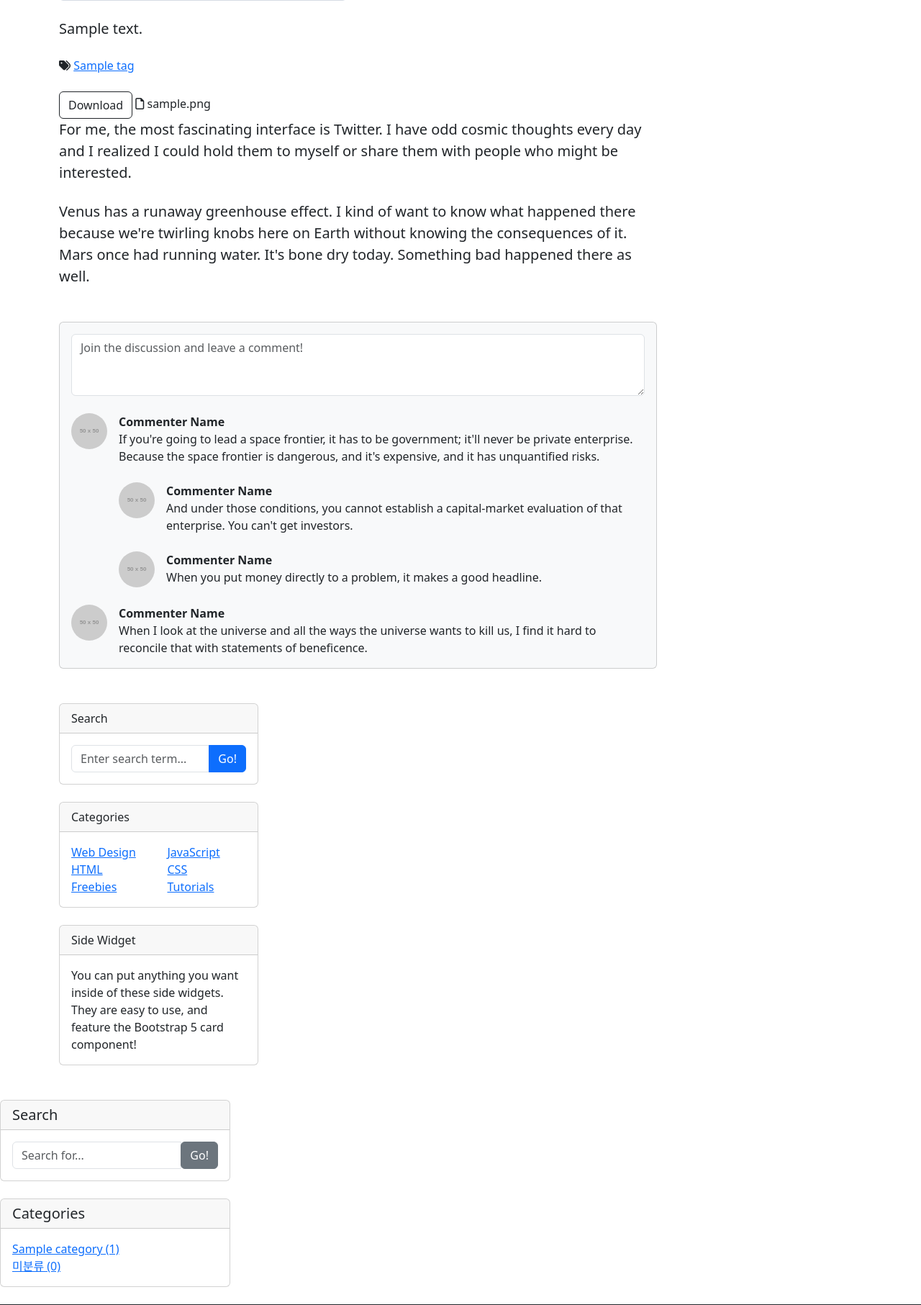
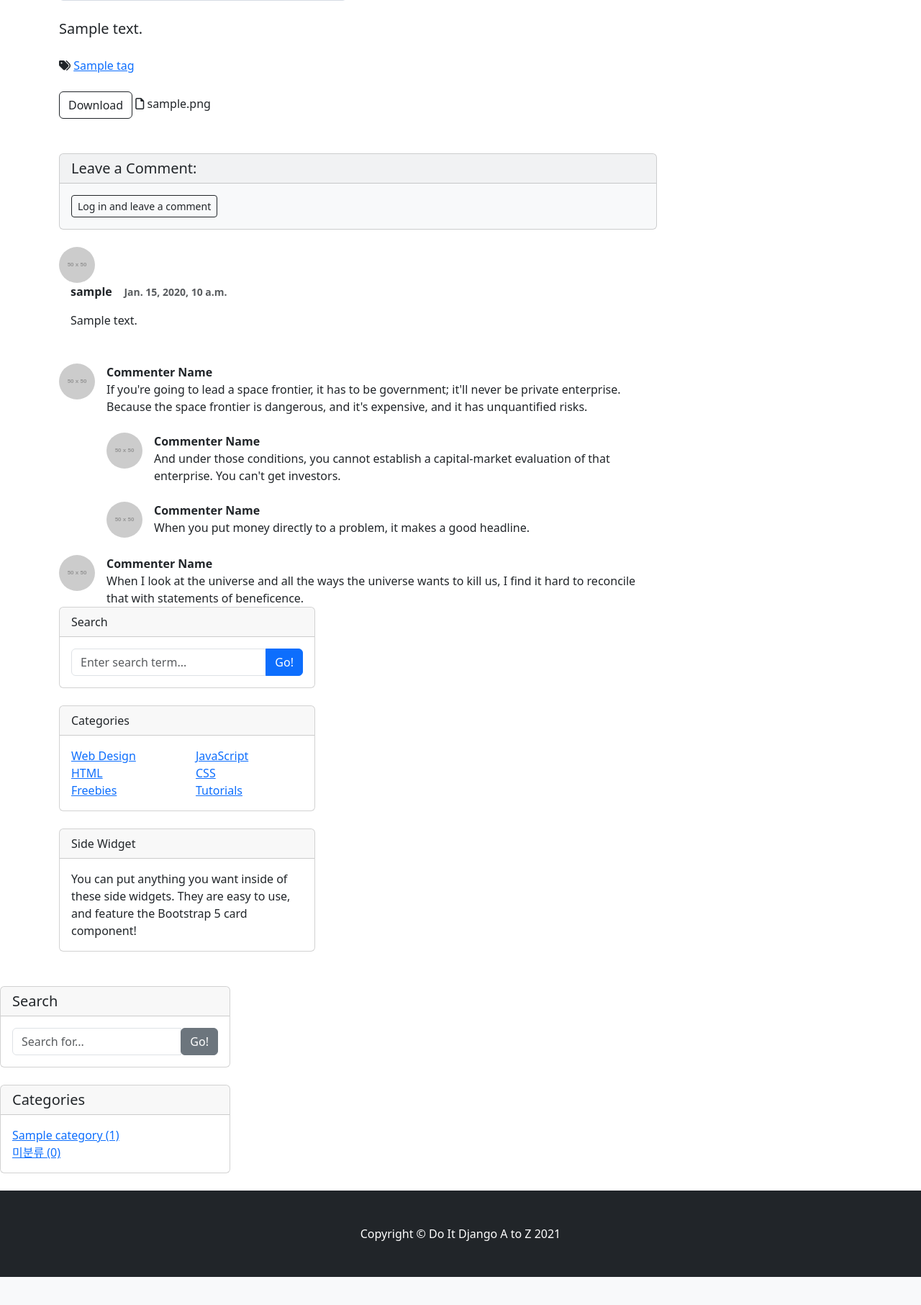
Before and after one commit to automaster5013/do_it_django, a Django app: page /blog/1/ in a window 1280 px wide. Shown: the part 627-2440 px from the top of the page at 72% size. After the commit the page ends 2401 px from the top, so only its background shows below. Run offline with Django 5.2, Linux system fonts and the light colour scheme; tables that the repository leaves empty hold one stand-in row (values such as "Sample post"); grey boxes marked "Sample" are stand-in pictures; grey boxes labelled with a size stand in for pictures from a placeholder-image service; some libraries are stand-ins or nearby versions.

Commit message:
492page, 댓글 내용 수정

```diff
--- a/blog/Templates/blog/base.html
+++ b/blog/Templates/blog/base.html
@@ -41,8 +41,7 @@
                             <ul class="list-unstyled mb-0">
                                 {% for category in categories %}
                                 <li>
-                                    <a href="{{ category.get_absolute_url }}">{{ category }}
-                                         ({{ category.post_set.count}})</a>
+                                    <a href="{{ category.get_absolute_url }}">{{ category }} ({{ category.post_set.count }})</a>
                                 </li>
                             {% endfor %}
                             <li>
--- a/blog/Templates/blog/post_detail.html
+++ b/blog/Templates/blog/post_detail.html
@@ -1,13 +1,15 @@
 {% extends 'blog/base.html' %}
+{% load crispy_forms_tags %}
 
 {% block head_title %}
     {{ post.title }} - Blog
 {% endblock %}
 
+
 {% block main_area %}
     <div id="post-area">
         {% if post.category %}
-            {{post.category}}
+            <span class="float-right">{{ post.category }}</span>
         {% else %}
             미분류
         {% endif %}
@@ -26,11 +28,9 @@
 
  <hr>
 
-{% if user.is_authenticated and user == post.author %}
- <a class="btn btn-info btn-sm float-right"
-  href="/blog/update_post/{{ post.pk }}/" role="button">
-    <i class="fas fa-pen"></i>Edit Post</a>
-{% endif %}
+        {% if user.is_authenticated and user == post.author %}
+            <a class="btn btn-info btn-sm float-right" href="/blog/update_post/{{ post.pk }}/" role="button"><i class="fas fa-pen"></i>  Edit Post</a>
+        {% endif %}
 
  <!-- Date/Time -->
  <p>Posted on {{ post.created_at }}</p>
@@ -73,19 +73,56 @@
         {% endif %}
         {{ post.get_file_name }}
     {% endif %}
-
-    <p class="fs-5 mb-4">For me, the most fascinating interface is Twitter. I have odd cosmic thoughts every day and I realized I could hold them to myself or share them with people who might be interested.</p>
-    <p class="fs-5 mb-4">Venus has a runaway greenhouse effect. I kind of want to know what happened there because we're twirling knobs here on Earth without knowing the consequences of it. Mars once had running water. It's bone dry today. Something bad happened there as well.</p>
 </section>
-</article>
 </div>
 <div id="comment-area">
 <!-- Comments section-->
 <section class="mb-5">
-<div class="card bg-light">
-    <div class="card-body">
+<div class="card bg-light mb-4">
+	<h5 class="card-header">Leave a Comment:</h5>
+    <div class="card-body py-3">
         <!-- Comment form-->
-        <form class="mb-4"><textarea class="form-control" rows="3" placeholder="Join the discussion and leave a comment!"></textarea></form>
+        {% if user.is_authenticated %}
+        <form id="comment-form" method="POST" action="{{ post.get_absolute_url }}new_comment/">
+            {% csrf_token %}
+            <div class="form-group mb-3">
+                {{ comment_form | crispy }}
+            </div>
+            <button type="submit" class="btn btn-primary">Submit</button>
+        </form>
+        {% else %}
+        <a role="button" class="btn btn-outline-dark btn-sm" href="#" data-toggle="modal" data-target="#loginModal">Log in and leave a comment</a>
+        {% endif %}
+    </div>
+</div>
+
+        {% if post.comment_set.exists %}
+            {% for comment in post.comment_set.iterator %}
+            <!-- Single comment-->
+        <div class="d-flex" id="comment-{{ comment.pk }}">
+            <img class="rounded-circle" src="https://dummyimage.com/50x50/ced4da/6c757d.jpg" alt="..." /></div>
+            <div class="ms-3">
+
+                {% if user.is_authenticated and comment.author == user %}
+                <div class="float-right">
+                    <a role="button"
+                        class="btn btn-sm btn-info float-right"
+                        id="comment-{{comment.pk}}-update-btn"
+                        href="/blog/update_comment/{{comment.pk}}/">edit</a>
+                </div>
+                {% endif %}
+
+                <div class="fw-bold">{{ comment.author.username }} &nbsp;&nbsp;
+                    <small class="text-muted">{{comment.created_at}}</small></div>
+                <p>{{ comment.content | linebreaks}}</p>
+                {% if comment.created_at != comment.modified_at %}
+                    <p class="text-muted float-right"><small>Updated: {{ comment.modified_at }}</small></p>
+                {% endif %}
+            </div>
+        </div>
+            {% endfor %}
+        {% endif %}
+
         <!-- Comment with nested comments-->
         <div class="d-flex mb-4">
             <!-- Parent comment-->
@@ -119,8 +156,6 @@
                 When I look at the universe and all the ways the universe wants to kill us, I find it hard to reconcile that with statements of beneficence.
             </div>
         </div>
-    </div>
-</div>
 </section>
 </div>
 <!-- Side widgets-->
--- a/blog/models.py
+++ b/blog/models.py
@@ -1,4 +1,3 @@
-from pyexpat import model
 from django.db import models
 from django.contrib.auth.models import User
 import os
@@ -64,3 +63,6 @@ class Comment(models.Model):
 
     def __str__(self):
         return f'{self.author}::{self.content}'
+
+    def get_absolute_url(self):
+        return f'{self.post.get_absolute_url()}#comment-{self.pk}'
--- a/blog/urls.py
+++ b/blog/urls.py
@@ -2,10 +2,12 @@ from django.urls import path
 from . import views
 
 urlpatterns = [
+    path('update_comment/<int:pk>/', views.CommentUpdate.as_view()),
     path('update_post/<int:pk>/', views.PostUpdate.as_view()),
     path('create_post/', views.PostCreate.as_view()),
     path('tag/<str:slug>/', views.tag_page),
     path('category/<str:slug>/', views.category_page),
+    path('<int:pk>/new_comment/', views.new_comment),
     path('<int:pk>/', views.PostDetail.as_view()),
     path('', views.PostList.as_view()),
     # path('<int:pk>/', views.single_post_page),
--- a/blog/views.py
+++ b/blog/views.py
@@ -1,9 +1,14 @@
+from django.shortcuts import render, redirect
 from django.views.generic import ListView, DetailView, CreateView, UpdateView
-from .models import Post, Category, Tag
-from django.shortcuts import render, redirect
 from django.contrib.auth.mixins import LoginRequiredMixin
+
+from django.utils.text import slugify
+from django.shortcuts import get_object_or_404
+from .models import Post, Category, Tag, Comment
+
+
 from django.core.exceptions import PermissionDenied
-from django.utils.text import slugify
+from blog.forms import CommentForm
 
 class PostList(ListView):
     model = Post
@@ -16,7 +21,6 @@ class PostList(ListView):
         return context
 
 
-
 class PostDetail(DetailView):
     model = Post
 
@@ -24,11 +28,12 @@ class PostDetail(DetailView):
         context = super(PostDetail, self).get_context_data()
         context['categories'] = Category.objects.all()
         context['no_category_post_count'] = Post.objects.filter(category=None).count()
+        context['comment_form'] = CommentForm
         return context
 
 class PostCreate(LoginRequiredMixin, CreateView):
     model = Post
-    fields = ['title','hook_text','content','head_image','file_upload','category']
+    fields = ['title', 'hook_text', 'content', 'head_image', 'file_upload', 'category']
 
     def form_valid(self, form):
         current_user = self.request.user
@@ -52,8 +57,9 @@ class PostCreate(LoginRequiredMixin, CreateView):
                     self.object.tags.add(tag)
 
             return response
+
         else:
-            return redirect('/blog/')
+                return redirect('/blog/')
 
 class PostUpdate(LoginRequiredMixin, UpdateView):
     model = Post
@@ -136,6 +142,34 @@ def tag_page(request, slug):
         }
     )
 
+def new_comment(request, pk):
+    if request.user.is_authenticated:
+        post = get_object_or_404(Post, pk=pk)
+
+        if request.method == 'POST':
+            comment_form = CommentForm(request.POST)
+            if comment_form.is_valid():
+                comment = comment_form.save(commit=False)
+                comment.post = post
+                comment.author = request.user
+                comment.save()
+                return redirect(comment.get_absolute_url())
+        else:
+            return redirect(post.get_absolute_url())
+    else:
+        raise PermissionDenied
+
+
+class CommentUpdate(LoginRequiredMixin, UpdateView):
+    model = Comment
+    form_class = CommentForm
+
+    def dispatch(self, request, *args, **kwargs):
+        if request.user.is_authenticated and request.user == self.get_object().author:
+            return super(CommentUpdate, self).dispatch(request, *args, **kwargs)
+        else:
+            raise PermissionDenied
+
 # def index(request):
 #     posts = Post.objects.all().order_by('-pk')
 #
```
Also changed, not shown: blog/Templates/blog/comment_form.html (added, +13 -0 lines), blog/Templates/comment_form.html (added, +13 -0 lines), blog/forms.py (added, +7 -0 lines).
